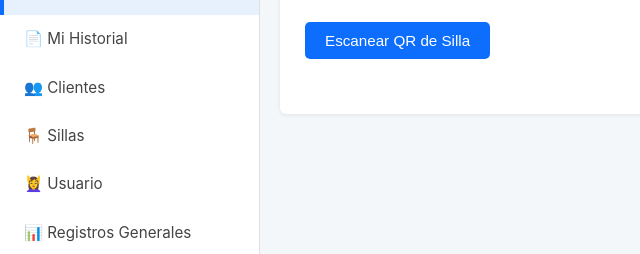
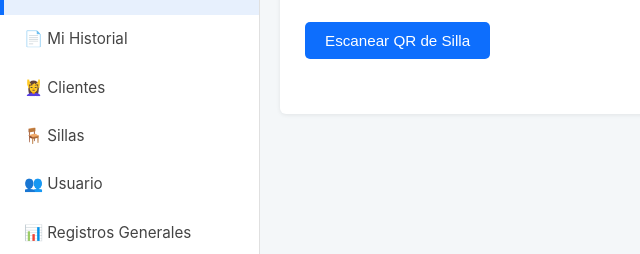
Before and after one commit to starwaysa/prueba1appweb, a plain HTML site: page index.html in a window 1280 px wide. Shown: the part 153-407 px from the top of the page, 0-640 px from the left. Drawn offline with nearby package versions, Linux system fonts and the light colour scheme.

Commit message:
Update index.html

```diff
--- a/index.html
+++ b/index.html
@@ -24,9 +24,9 @@
             <ul>
                 <li><a href="#" data-view="marcar">📍 Ir a Marcar</a></li>
                 <li><a href="#" data-view="historial">📄 Mi Historial</a></li>
-                <li class="admin-only"><a href="#" data-view="clientes">👥 Clientes</a></li>
+                <li class="admin-only"><a href="#" data-view="clientes">💆‍♀️ Clientes</a></li>
                 <li class="admin-only"><a href="#" data-view="sillas">🪑 Sillas</a></li>
-                <li class="admin-only"><a href="#" data-view="masajistas">💆‍♀️ Usuario</a></li>
+                <li class="admin-only"><a href="#" data-view="masajistas">👥 Usuario</a></li>
                 <li class="admin-only"><a href="#" data-view="registros">📊 Registros Generales</a></li>
                 <li class="admin-only"><a href="#" data-view="dashboard">📈 Dashboard Admin</a></li>
                 <li class="admin-only"><a href="#" data-view="configuracion">⚙️ Configuración Sistema</a></li>
```
